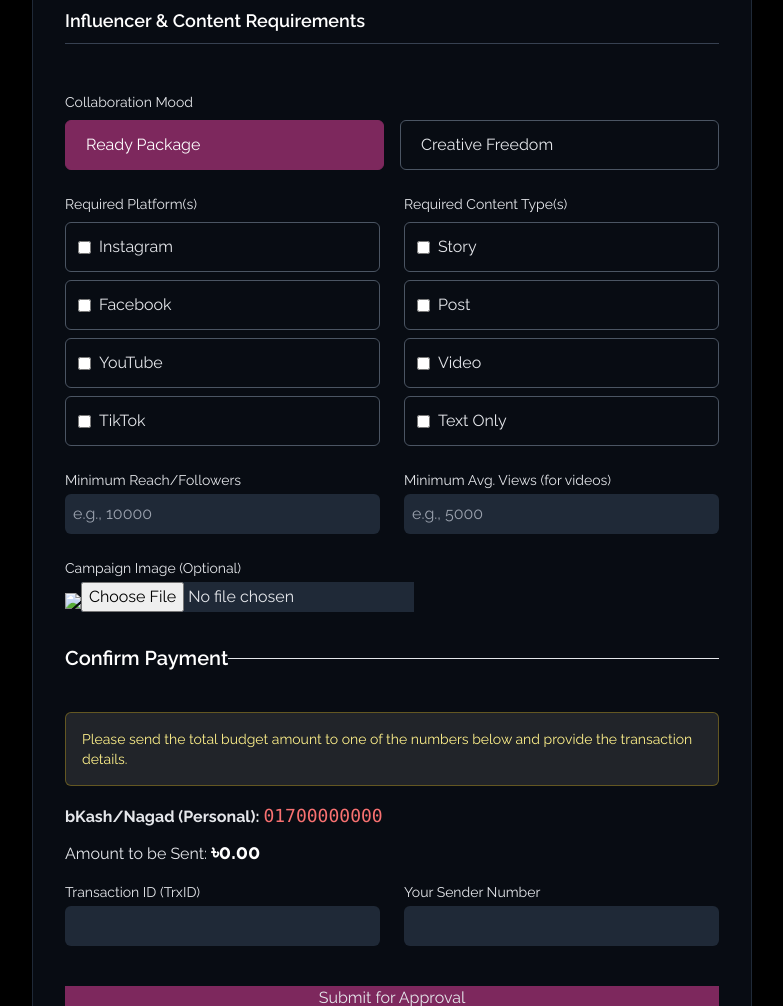
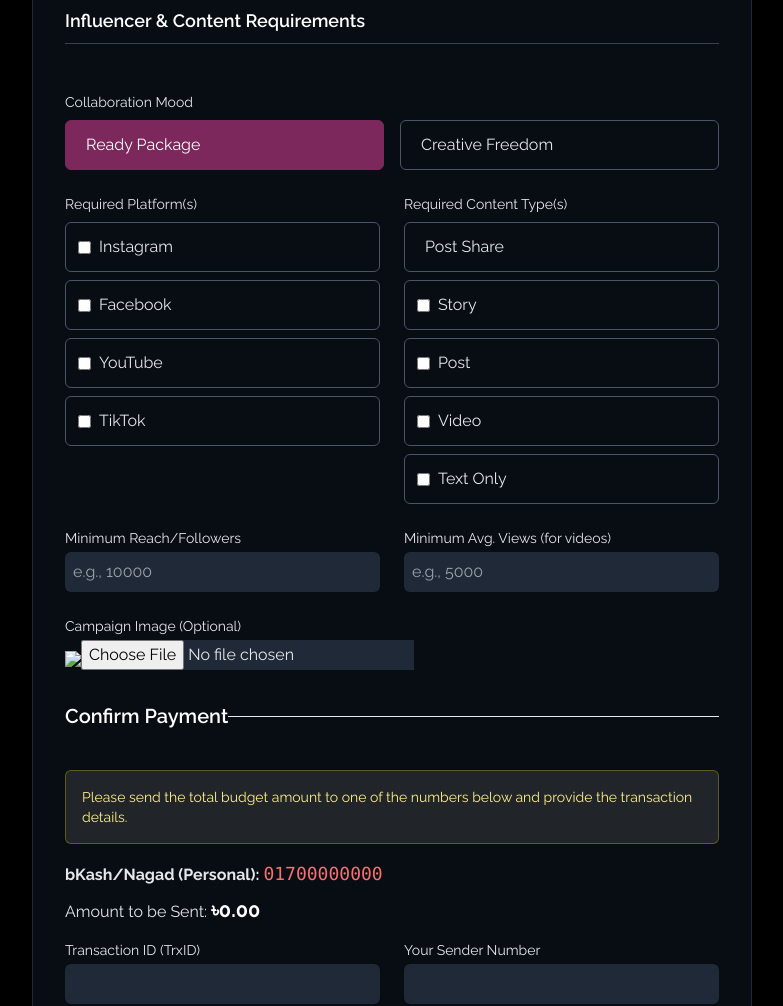
Before and after one commit to hoingut/e2splatfrom, a Flask app: page /pf/dashboard/ad in a window 1280 px wide. Shown: the part 671-1677 px from the top of the page, without its empty margins (248-1031 px from the left). Run offline with Flask 3, Linux system fonts and the light colour scheme; some libraries are stand-ins or nearby versions.

Commit message:
Update pf_post_ad.html

```diff
--- a/templates/pf_post_ad.html
+++ b/templates/pf_post_ad.html
@@ -60,7 +60,12 @@
                     </div>
                     <div>
                         <label class="block text-sm mb-2">Required Content Type(s)</label>
-                        <div id="contentTypes" class="space-y-2"><label class="checkbox-label"><input type="checkbox" value="story"><span class="ml-2">Story</span></label><label class="checkbox-label"><input type="checkbox" value="post"><span class="ml-2">Post</span></label><label class="checkbox-label"><input type="checkbox" value="video"><span class="ml-2">Video</span></label><label class="checkbox-label"><input type="checkbox" value="text-only"><span class="ml-2">Text Only</span></label></div>
+                        <div id="contentTypes" class="space-y-2">
+                            <label class="checkbox-label">
+            <input type="checkbox" value="post-share" class="h-4 w-4 hidden">
+            <span class="ml-2">Post Share</span>
+        </label>
+                            <label class="checkbox-label"><input type="checkbox" value="story"><span class="ml-2">Story</span></label><label class="checkbox-label"><input type="checkbox" value="post"><span class="ml-2">Post</span></label><label class="checkbox-label"><input type="checkbox" value="video"><span class="ml-2">Video</span></label><label class="checkbox-label"><input type="checkbox" value="text-only"><span class="ml-2">Text Only</span></label></div>
                     </div>
                 </div>
                 <div class="grid grid-cols-1 md:grid-cols-2 gap-6">
```
